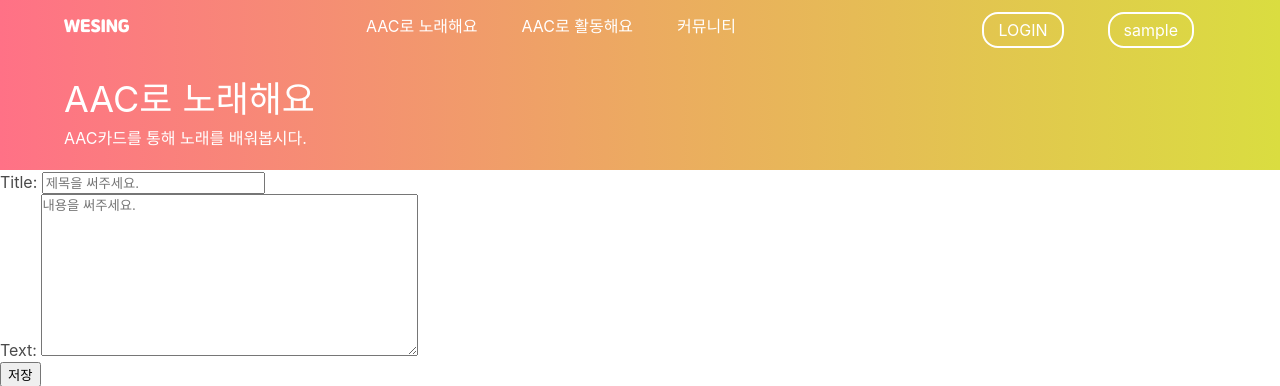
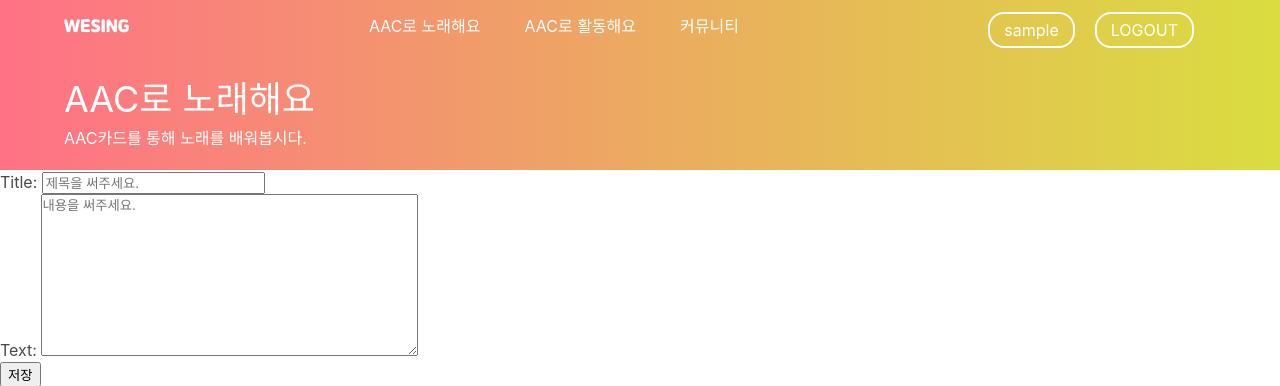
Before and after one commit to jslee7420/Wesing, a Django app: page /board/post/new/ in a window 1280 px wide. Shown: the top 386 px of the page. Run offline with Django 3.2, Linux system fonts and the light colour scheme; the visitor is signed in with stand-in values (Sample User, id 1); some web fonts are replaced.

Commit message:
Update navbar

```diff
--- a/templates/navbar.html
+++ b/templates/navbar.html
@@ -34,6 +34,18 @@
         </a>
       </div>
       <div class="navbar-end">
+        {% if user.is_authenticated %}
+        <div class="navbar-item">
+          <div class="buttons">
+            <a class="navbar-profile navbar-btn" href="#">
+              {{ user.username }}
+            </a>
+            <a class="navbar-profile navbar-btn" href="#">
+              LOGOUT
+            </a>
+          </div>
+        </div>
+        {% else %}
         <div class="navbar-item">
           <div class="buttons">
             <a class="navbar-login navbar-btn" href="#">
@@ -41,13 +53,7 @@
             </a>
           </div>
         </div>
-        <div class="navbar-item">
-          <div class="buttons">
-            <a class="navbar-profile navbar-btn" href="#">
-              {{ user.username }}
-            </a>
-          </div>
-        </div>
+        {% endif %}
       </div>
     </div>
     <div class="navbar-bottom">
```
